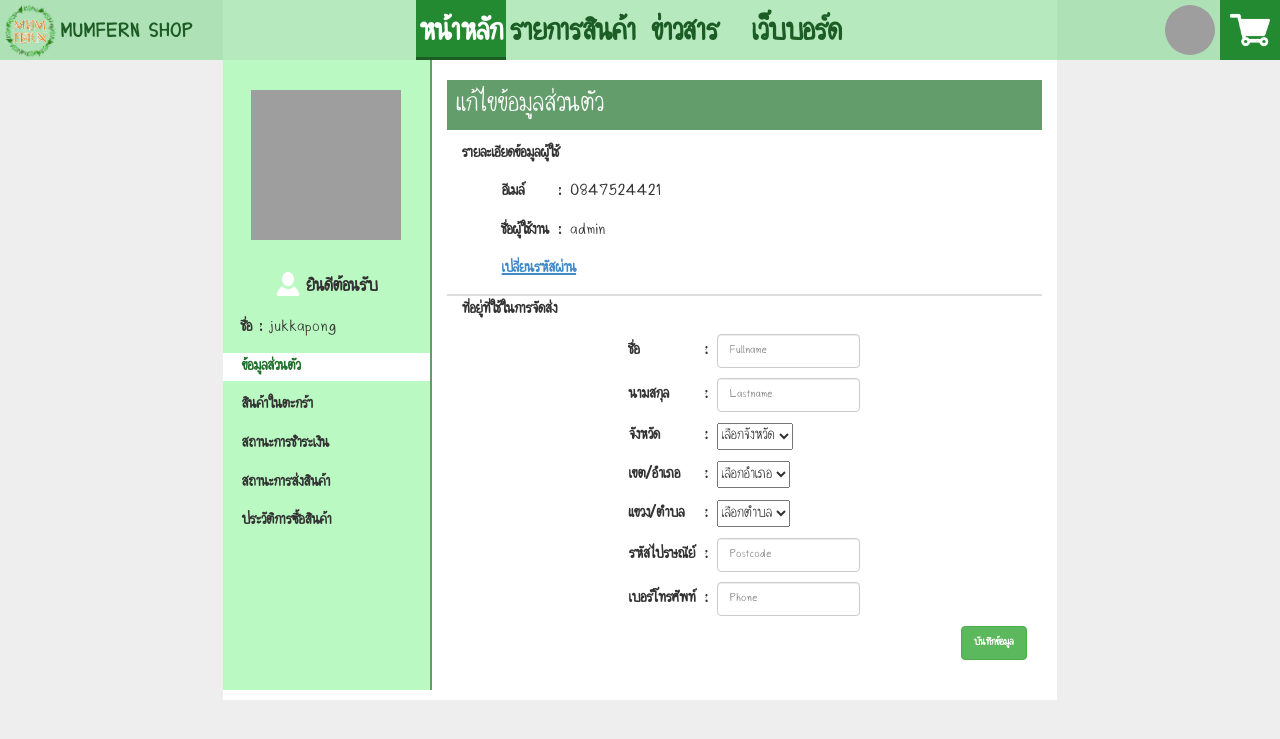
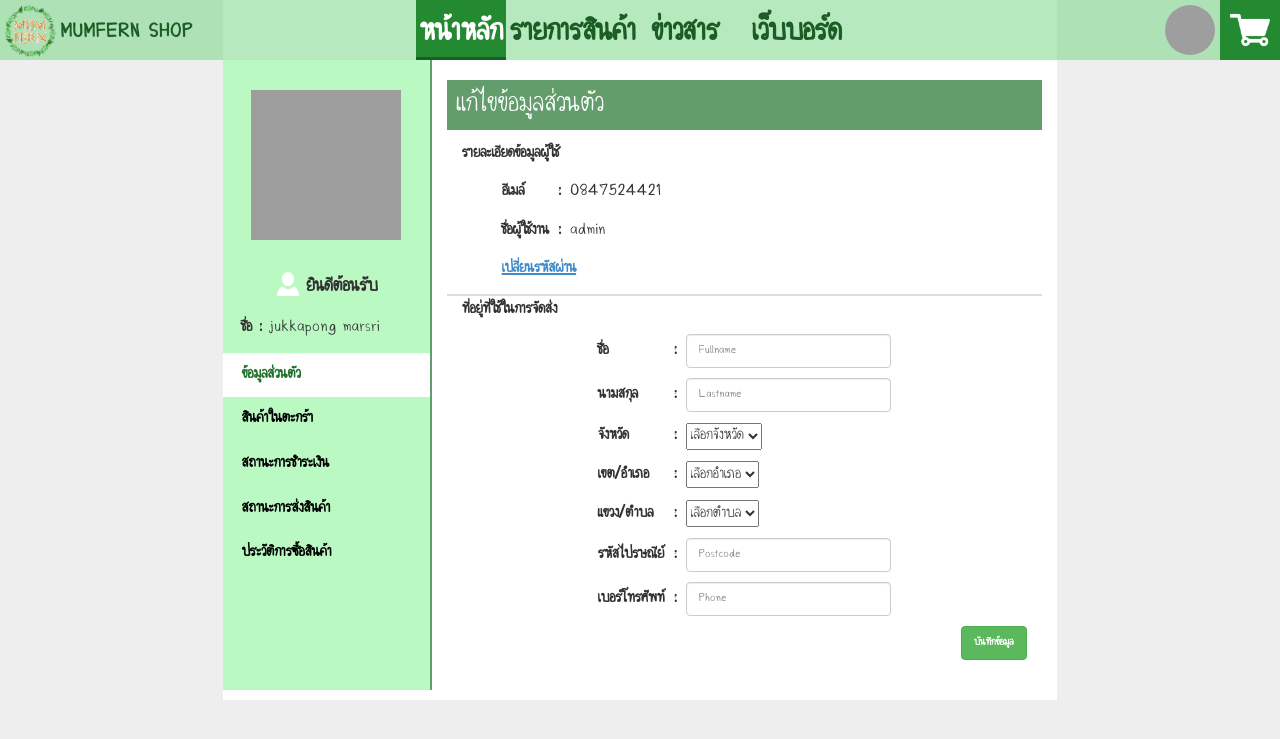
Before and after one commit to jukkapongtor/project_univercity, a PHP site: page /index.php?module=users&action=data_users&menu=1 in a window 1280 px wide. Shown: the top 739 px of the page. Run offline with PHP 8.4, Linux system fonts and the light colour scheme; a user stored in the database is signed in; data comes from the database, SQL or seed files in the repository; grey boxes are pictures that could not be loaded.

Commit message:
edit users menu : function active user menu

```diff
--- a/css/mystyle.css
+++ b/css/mystyle.css
@@ -6,6 +6,10 @@ div {
 }
 .clear{
 	clear: both;
+}
+.margin0{
+	margin:0px;
+	padding: 8px 0px;
 }
 .marginun20{
 	margin-top: -20px;
@@ -129,7 +133,14 @@ div {
 	background: #fff;
 	color:#20712b;
 }
-
+.datausers_menu a{
+	text-decoration: none;
+	color: black;
+}
+.datausers_menu a :hover{
+	background: #56c665;
+	color: white;
+}
 @media screen and (max-width:720px){
 
 }
--- a/index.php
+++ b/index.php
@@ -144,7 +144,7 @@
                     if($_SESSION['login_type']==1){
                         echo "<a href='backend/' style='text-decoration: none;'><p style='margin-top:-10px;font-size:21px;margin-right:10px;'>&nbsp;จัดการข้อมูลหลังร้าน</p></a>";
                     }
-                        echo "<a href='index.php?module=users&action=data_users' style='text-decoration: none;'><p style='margin-top:-10px;font-size:21px;margin-right:10px;'>&nbsp;ข้อมูลผู้ใช้งาน</p></a>
+                        echo "<a href='index.php?module=users&action=data_users&menu=1' style='text-decoration: none;'><p style='margin-top:-10px;font-size:21px;margin-right:10px;'>&nbsp;ข้อมูลผู้ใช้งาน</p></a>
                         </div>
                         </div><br class='clear'></li>";
                         echo "<li role='separator' class='divider'></li>";
--- a/module/users/users_function.php
+++ b/module/users/users_function.php
@@ -61,18 +61,35 @@ function insert_user(){
 function data_users(){
 	echo "<div class='container-fluid' style='padding:0px;height:630px;'>";
 		echo "<div class='col-md-3 datausers_menu'>";
-		$query_users = mysqli_query($_SESSION['connect_db'],"SELECT * FROM users WHERE username ='$_SESSION[login_name]'")or die("ERROR users function line 64");
-		list($username,$passwd,$fullname,$lastname,$address,$image,$phone,$email,$type)=mysqli_fetch_row($query_users);
+		$query_users = mysqli_query($_SESSION['connect_db'],"SELECT fullname,lastname,image FROM users WHERE username ='$_SESSION[login_name]'")or die("ERROR users function line 64");
+		list($fullname,$lastname,$image)=mysqli_fetch_row($query_users);
 			echo "<p><center><img src='images/user/$image' width='150' height='150'></center></p><br>";
 			echo "<p align='center'><img src='images/icon/black-user-shape.png' width='24' style='margin-top:-8px'>&nbsp;<font size='5'><b>ยินดีต้อนรับ</b></font></p>";
 			echo "<p class='font20' style='padding-left:18px;'><b>ชื่อ : </b>$fullname $lastname</p>";
-			echo "<p class='font20 active-datausers-menu'>&nbsp;&nbsp;<b>ข้อมูลส่วนตัว</p>";
-			echo "<p class='font20'>&nbsp;&nbsp;สินค้าในตะกร้า</p>";
-			echo "<p class='font20'>&nbsp;&nbsp;สถานะการชำระเงิน</p>";
-			echo "<p class='font20'>&nbsp;&nbsp;สถานะการส่งสินค้า</p>";
-			echo "<p class='font20'>&nbsp;&nbsp;ประวัติการซื้อสินค้า</b></p>";
+			switch ($_GET['menu']) {
+				case '1': $action_menu_user1 ="active-datausers-menu";$action_menu_user2 ="";$action_menu_user3 ="";$action_menu_user4 ="";$action_menu_user5 =""; break;
+				case '2': $action_menu_user1 ="";$action_menu_user2 ="active-datausers-menu";$action_menu_user3 ="";$action_menu_user4 ="";$action_menu_user5 =""; break;
+				case '3': $action_menu_user1 ="";$action_menu_user2 ="";$action_menu_user3 ="active-datausers-menu";$action_menu_user4 ="";$action_menu_user5 =""; break;
+				case '4': $action_menu_user1 ="";$action_menu_user2 ="";$action_menu_user3 ="";$action_menu_user4 ="active-datausers-menu";$action_menu_user5 =""; break;
+				case '5': $action_menu_user1 ="";$action_menu_user2 ="";$action_menu_user3 ="";$action_menu_user4 ="";$action_menu_user5 ="active-datausers-menu"; break;
+			}
+			echo "<a href='index.php?module=users&action=data_users&menu=1'><p class='font20 margin0 $action_menu_user1'>&nbsp;&nbsp;<b>ข้อมูลส่วนตัว</p></a>";
+			echo "<a href='index.php?module=users&action=data_users&menu=2'><p class='font20 margin0 $action_menu_user2'>&nbsp;&nbsp;สินค้าในตะกร้า</p></a>";
+			echo "<a href='index.php?module=users&action=data_users&menu=3'><p class='font20 margin0 $action_menu_user3'>&nbsp;&nbsp;สถานะการชำระเงิน</p></a>";
+			echo "<a href='index.php?module=users&action=data_users&menu=4'><p class='font20 margin0 $action_menu_user4'>&nbsp;&nbsp;สถานะการส่งสินค้า</p></a>";
+			echo "<a href='index.php?module=users&action=data_users&menu=5'><p class='font20 margin0 $action_menu_user5'>&nbsp;&nbsp;ประวัติการซื้อสินค้า</b></p></a>";
 		echo "</div>";
 		echo "<div class='col-md-9'>";
+				switch ($_GET['menu']) {
+					case '1': edit_user(); break;
+					//default: echo "<script>alert('เกิดข้อผิดพลาดในการใช้งาน ระบบจะนำคุณไปยังหน้าหลัก');window.location='index.php'</script>";break;
+				}
+		echo "</div>";
+	echo "</div>";
+}
+function edit_user(){
+	$query_users = mysqli_query($_SESSION['connect_db'],"SELECT * FROM users WHERE username ='$_SESSION[login_name]'")or die("ERROR users function line 64");
+	list($username,$passwd,$fullname,$lastname,$address,$image,$phone,$email,$type)=mysqli_fetch_row($query_users);
 	echo "<h1 style='background:#649d6c;color:white;padding:5px 10px;'>แก้ไขข้อมูลส่วนตัว</h1>";
 	echo "<div class='col-md-12' style='border-bottom:2px solid #ddd'>";
 		echo "<p class='font20'><b>รายละเอียดข้อมูลผู้ใช้</b></p>";
@@ -116,7 +133,7 @@ function data_users(){
 				echo "<td>";
 					echo "<p class='font20'><b>&nbsp;:&nbsp;</b></p>";
 				echo "</td>";
-						echo "<td>";
+				echo "<td width='70%'>";
 					echo "<p class='font20'><input class='form-control' tyle='text' name='fullname' placeholder='Fullname'></p>";
 				echo "</td>";
 			echo "</tr>";
@@ -189,7 +206,5 @@ function data_users(){
 		echo "</table></center>";
 		echo "<p align='right' class='font20'><button class='btn btn-success' type='submit'><b>บันทึกข้อมูล</b></button></p>";
 	echo "</div>";
-		echo "</div>";
-	echo "</div>";
 }
 ?>
```
Lines whose indentation alone changed are shown as unchanged.
